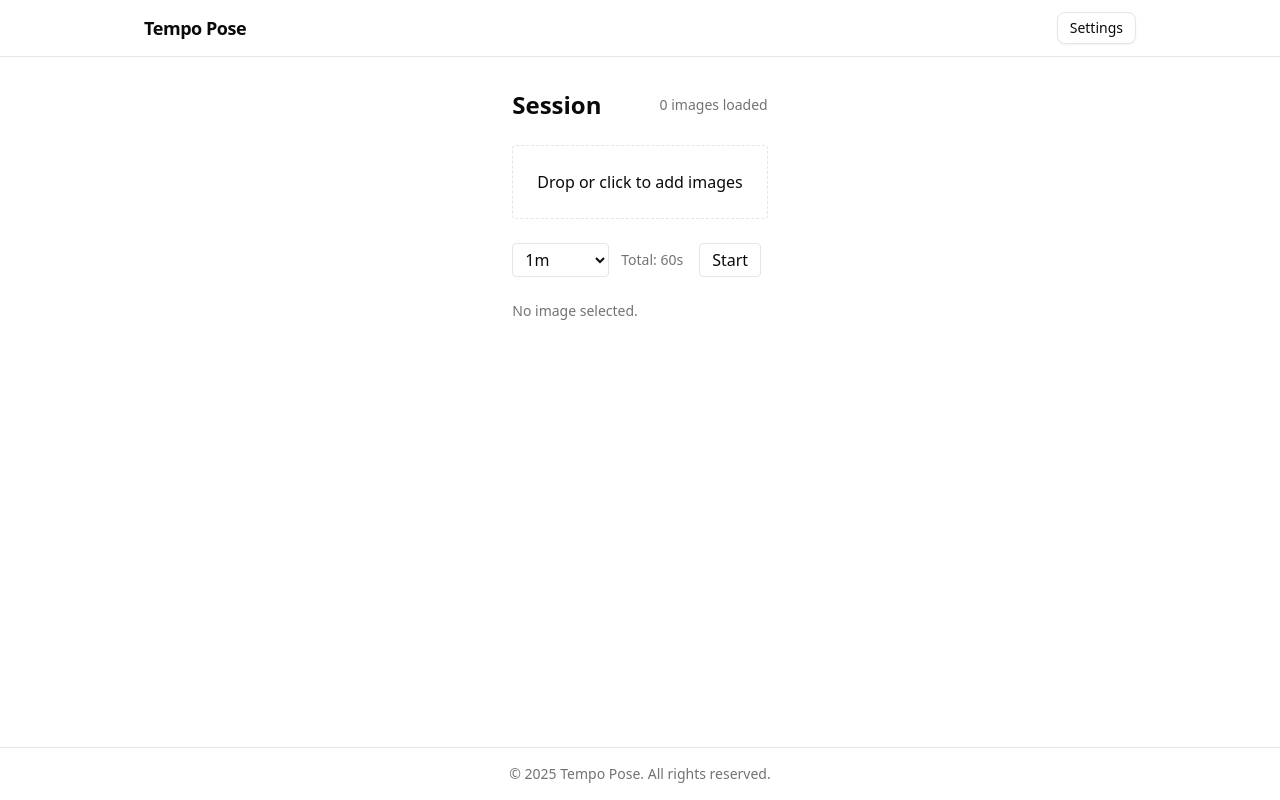
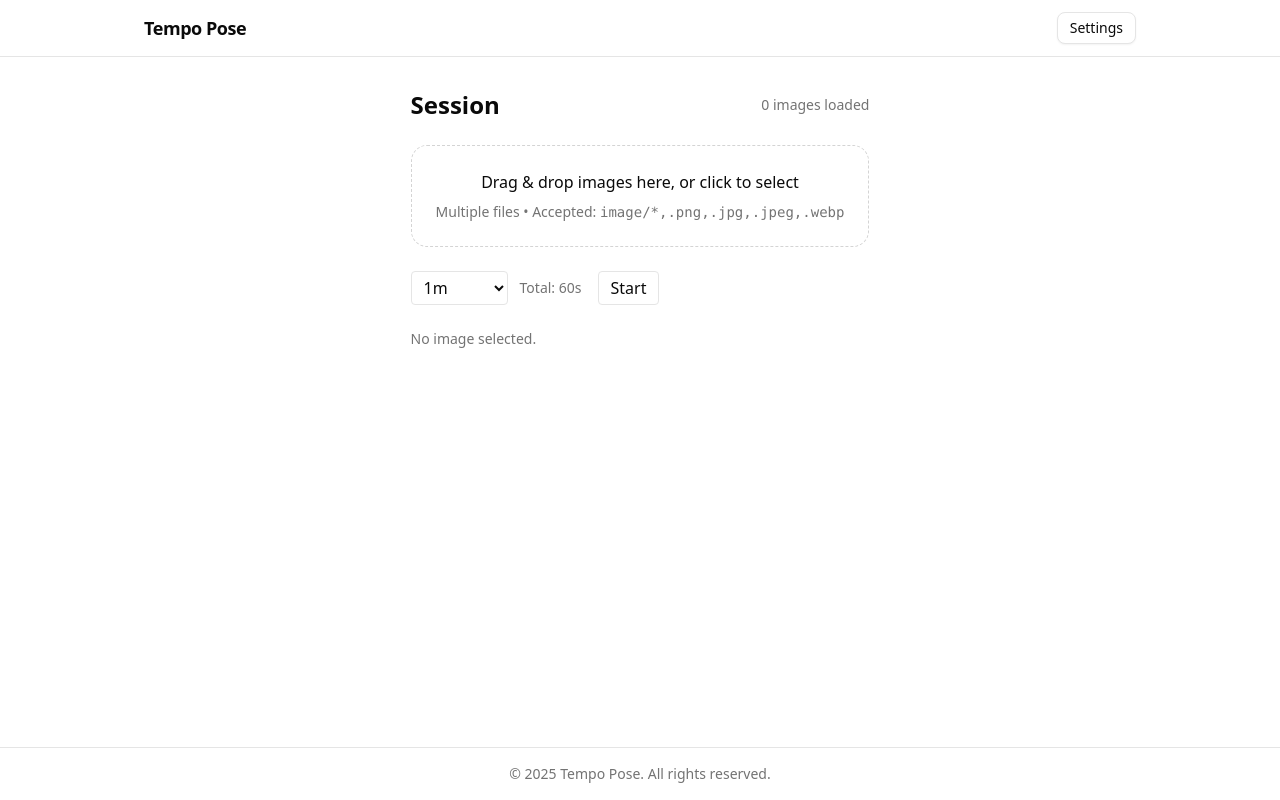
Before and after one commit to VicSchbt/tempo-pose, a React (Vite) app: page / in a window 1280 px wide. Built offline with nearby package versions, Linux system fonts and the light colour scheme.

Commit message:
feat(dnd): TEMPO-9 - dnd basics

```diff
--- a/src/components/images/ImageDrop.tsx
+++ b/src/components/images/ImageDrop.tsx
@@ -1,29 +1,140 @@
 import { useStore } from '@/store';
 import { nanoid } from 'nanoid';
+import { useCallback, useMemo, useRef, useState } from 'react';
+import { fileListToArray, makeAcceptPredicate, normalizeImages } from './ImageDrop.utils';
 
-export default function ImageDrop() {
+type ImageDropProps = {
+  /** Accept list for the file dialog & drag filter */
+  accept?: string; // e.g. "image/*,.png,.jpg,.jpeg,.webp"
+  /** Allow multiple selection */
+  multiple?: boolean;
+  /** Disable interactions */
+  disabled?: boolean;
+  /** Optional label text */
+  label?: string;
+  /** Optional test id / input id */
+  id?: string;
+  /** Extra classes for the container */
+  className?: string;
+};
+
+export default function ImageDrop({
+  accept = 'image/*,.png,.jpg,.jpeg,.webp',
+  multiple = true,
+  disabled = false,
+  label = 'Drag & drop images here, or click to select',
+  id = 'image-drop-input',
+  className = '',
+}: ImageDropProps) {
   const addImages = useStore((s) => s.addImages);
+  const [isDragging, setIsDragging] = useState(false);
+  const inputRef = useRef<HTMLInputElement>(null);
 
-  const onFilesSelected = (files: FileList | null) => {
-    if (!files) return;
-    const imgs = Array.from(files)
-      .filter((f) => f.type.startsWith('image/'))
-      .map((f) => {
-        const url = URL.createObjectURL(f);
-        return { id: nanoid(), url, name: f.name };
-      });
-    addImages(imgs);
+  const acceptPredicate = useMemo(() => makeAcceptPredicate(accept), [accept]);
+
+  const emitImages = useCallback(
+    (files: File[]) => {
+      const imgs = normalizeImages(files, acceptPredicate, nanoid);
+      if (imgs.length) addImages(imgs);
+      setIsDragging(false);
+    },
+    [acceptPredicate, addImages],
+  );
+
+  const onInputChange: React.ChangeEventHandler<HTMLInputElement> = (e) => {
+    emitImages(fileListToArray(e.target.files));
+    // let users reselect the same file(s)
+    if (inputRef.current) inputRef.current.value = '';
+  };
+
+  const onOpenDialog = useCallback(() => {
+    if (!disabled) inputRef.current?.click();
+  }, [disabled]);
+
+  // Drag events
+  const onDragOver: React.DragEventHandler<HTMLDivElement> = (e) => {
+    if (disabled) return;
+    e.preventDefault();
+    e.dataTransfer.dropEffect = 'copy';
+  };
+
+  const onDragEnter: React.DragEventHandler<HTMLDivElement> = (e) => {
+    if (disabled) return;
+    e.preventDefault();
+    setIsDragging(true);
+  };
+
+  const onDragLeave: React.DragEventHandler<HTMLDivElement> = (e) => {
+    if (disabled) return;
+    // only reset when pointer leaves the component bounds
+    if (e.currentTarget.contains(e.relatedTarget as Node)) return;
+    setIsDragging(false);
+  };
+
+  const onDrop: React.DragEventHandler<HTMLDivElement> = (e) => {
+    if (disabled) return;
+    e.preventDefault();
+    emitImages(fileListToArray(e.dataTransfer.files));
+  };
+
+  const onKeyDown: React.KeyboardEventHandler<HTMLDivElement> = (e) => {
+    if (disabled) return;
+    if (e.key === 'Enter' || e.key === ' ') {
+      e.preventDefault();
+      onOpenDialog();
+    }
   };
   return (
-    <label className="block cursor-pointer rounded border border-dashed p-6 text-center">
+    <div className="w-full">
+      {/* Hidden input kept for accessibility and click-to-open */}
       <input
+        ref={inputRef}
+        id={id}
         type="file"
-        accept="image/*"
-        multiple
+        accept={accept}
+        multiple={multiple}
+        disabled={disabled}
+        onChange={onInputChange}
         className="sr-only"
-        onChange={(e) => onFilesSelected(e.target.files)}
+        aria-hidden="true"
+        tabIndex={-1}
       />
-      <span>Drop or click to add images</span>
-    </label>
+
+      <div
+        role="button"
+        tabIndex={disabled ? -1 : 0}
+        aria-disabled={disabled}
+        aria-describedby={`${id}-hint`}
+        onClick={onOpenDialog}
+        onKeyDown={onKeyDown}
+        onDragOver={onDragOver}
+        onDragEnter={onDragEnter}
+        onDragLeave={onDragLeave}
+        onDrop={onDrop}
+        className={[
+          // base
+          'rounded-2xl border border-dashed p-6 text-center transition-colors',
+          'focus-visible:ring-2 focus-visible:ring-offset-2 focus-visible:outline-none',
+          // state
+          disabled
+            ? 'cursor-not-allowed border-neutral-300 opacity-60'
+            : isDragging
+              ? 'border-blue-500 ring-2 ring-blue-500/30'
+              : 'border-neutral-300 hover:border-neutral-400',
+          className,
+        ].join(' ')}
+      >
+        <p className="text-base font-medium">{label}</p>
+        <p id={`${id}-hint`} className="text-muted-foreground mt-2 text-sm">
+          {multiple ? 'Multiple files • ' : ''}
+          Accepted: <code>{accept}</code>
+        </p>
+
+        {/* Live region for drag state (a11y) */}
+        <span className="sr-only" aria-live="polite">
+          {isDragging ? 'Drop files now' : 'Drop zone ready'}
+        </span>
+      </div>
+    </div>
   );
 }
--- /dev/null
+++ b/src/components/images/ImageDrop.utils.ts
@@ -0,0 +1,48 @@
+// Pure helpers for ImageDrop — easy to unit-test, no React imports.
+
+/** Convert a FileList to a real array */
+export function fileListToArray(list: FileList | null): File[] {
+  return list ? Array.from(list) : [];
+}
+
+/**
+ * Build a predicate from an accept string.
+ * Supports: "image/*", exact mimes ("image/png"), and extensions (".png").
+ */
+export function makeAcceptPredicate(accept?: string) {
+  if (!accept) return () => true;
+  const tokens = accept
+    .split(',')
+    .map((t) => t.trim().toLowerCase())
+    .filter(Boolean);
+
+  return (file: File) => {
+    const type = file.type.toLowerCase();
+    const name = file.name.toLowerCase();
+
+    return tokens.some((t) => {
+      if (t.endsWith('/*')) return type.startsWith(t.slice(0, -1)); // keep slash
+      if (t.startsWith('.')) return name.endsWith(t);
+      return type === t; // exact mime
+    });
+  };
+}
+
+/**
+ * Normalize image files into your app’s image model:
+ * { id, url, name } — URL is created via createObjectURL.
+ * The `idFactory` allows deterministic testing or swapping nanoid.
+ */
+export function normalizeImages(
+  files: File[],
+  acceptPredicate: (f: File) => boolean,
+  idFactory: () => string,
+) {
+  return files
+    .filter((f) => f.type.startsWith('image/') && acceptPredicate(f))
+    .map((f) => ({
+      id: idFactory(),
+      url: URL.createObjectURL(f),
+      name: f.name,
+    }));
+}
```
